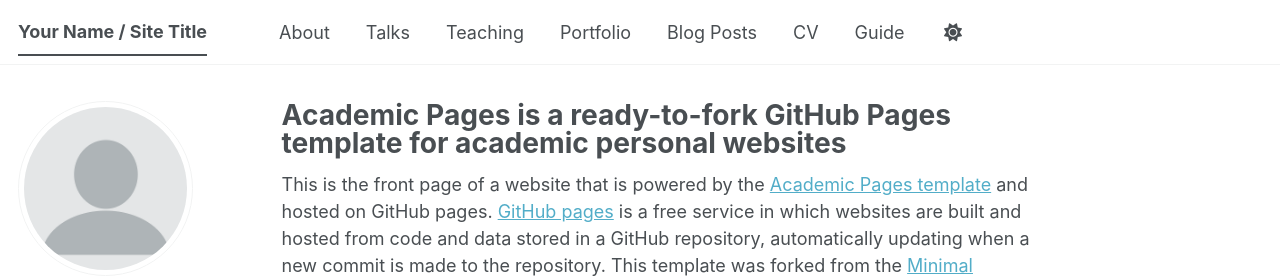
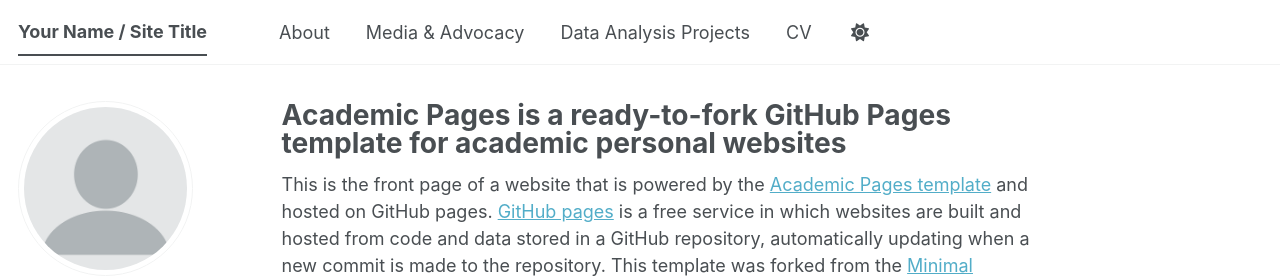
Before and after one commit to josedvelasquezcastellano/.github.io, a Jekyll site: the page built from _pages/about.md, in a window 1280 px wide. Shown: the top 278 px of the page. Built offline with Jekyll 4.4.1, drawn with Linux system fonts in a browser that asks for light colours; some web fonts are replaced; a script bundle is joined from its source files by our own code; library files that are not in the unit come from our copies.

Commit message:
Update navigation.yml

```diff
--- a/_data/navigation.yml
+++ b/_data/navigation.yml
@@ -11,17 +11,17 @@
   - title: "About"
     url: /publications/
 
-  - title: "Talks"
+  - title: "Media & Advocacy"
     url: /talks/
 
-  - title: "Teaching"
+  - title: "Data Analysis Projects"
     url: /teaching/
 
-  - title: "Portfolio"
-    url: /portfolio/
+  #- title: "Portfolio"
+  #  url: /portfolio/
 
-  - title: "Blog Posts"
-    url: /year-archive/
+ # - title: "Blog Posts"
+ #   url: /year-archive/
 
   - title: "CV"
     url: /cv/
@@ -29,5 +29,5 @@
   # - title: "CV"
   #   url: /cv-json/
 
-  - title: "Guide"
-    url: /markdown/
+ # - title: "Guide"
+ #   url: /markdown/
```
